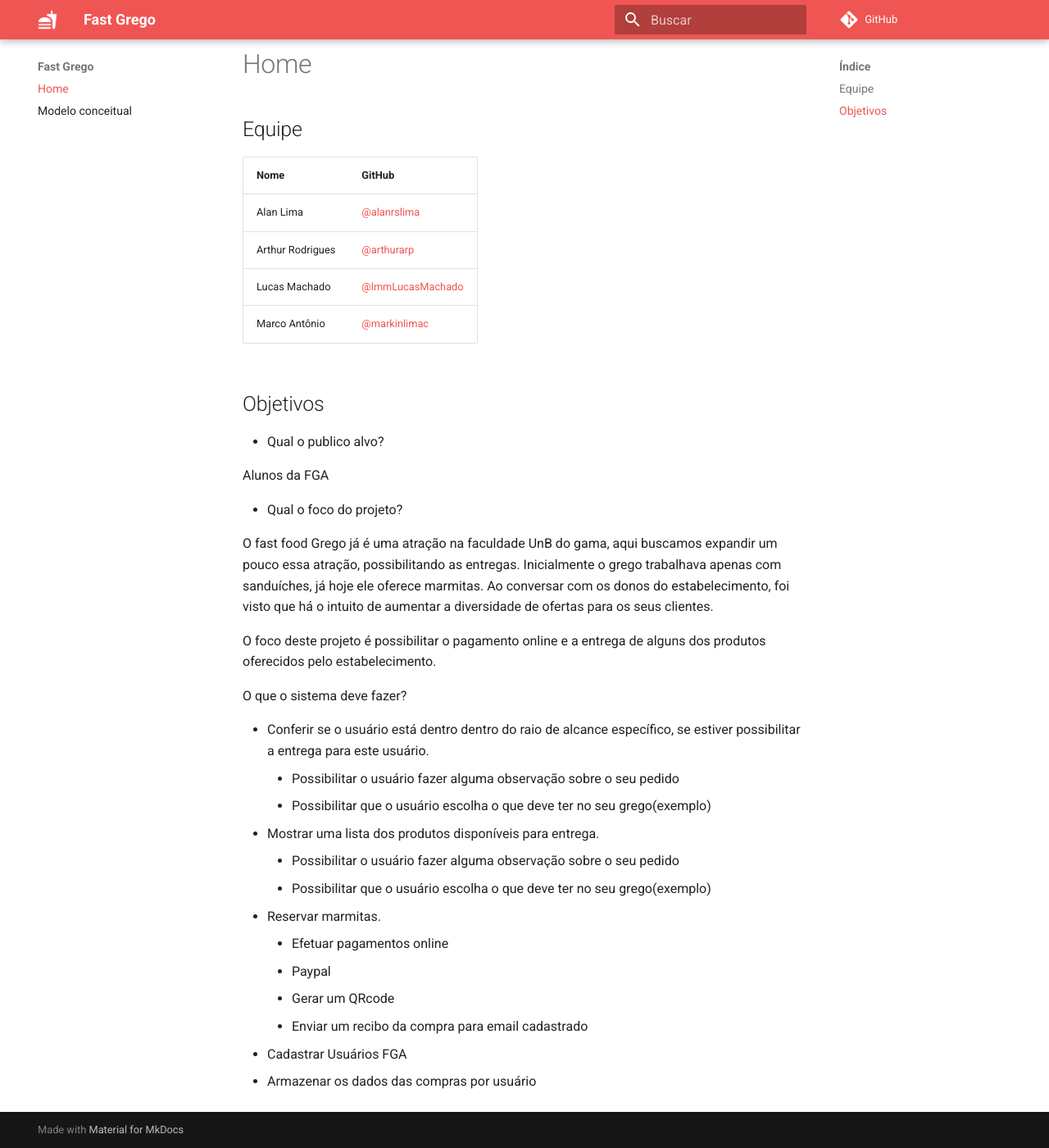
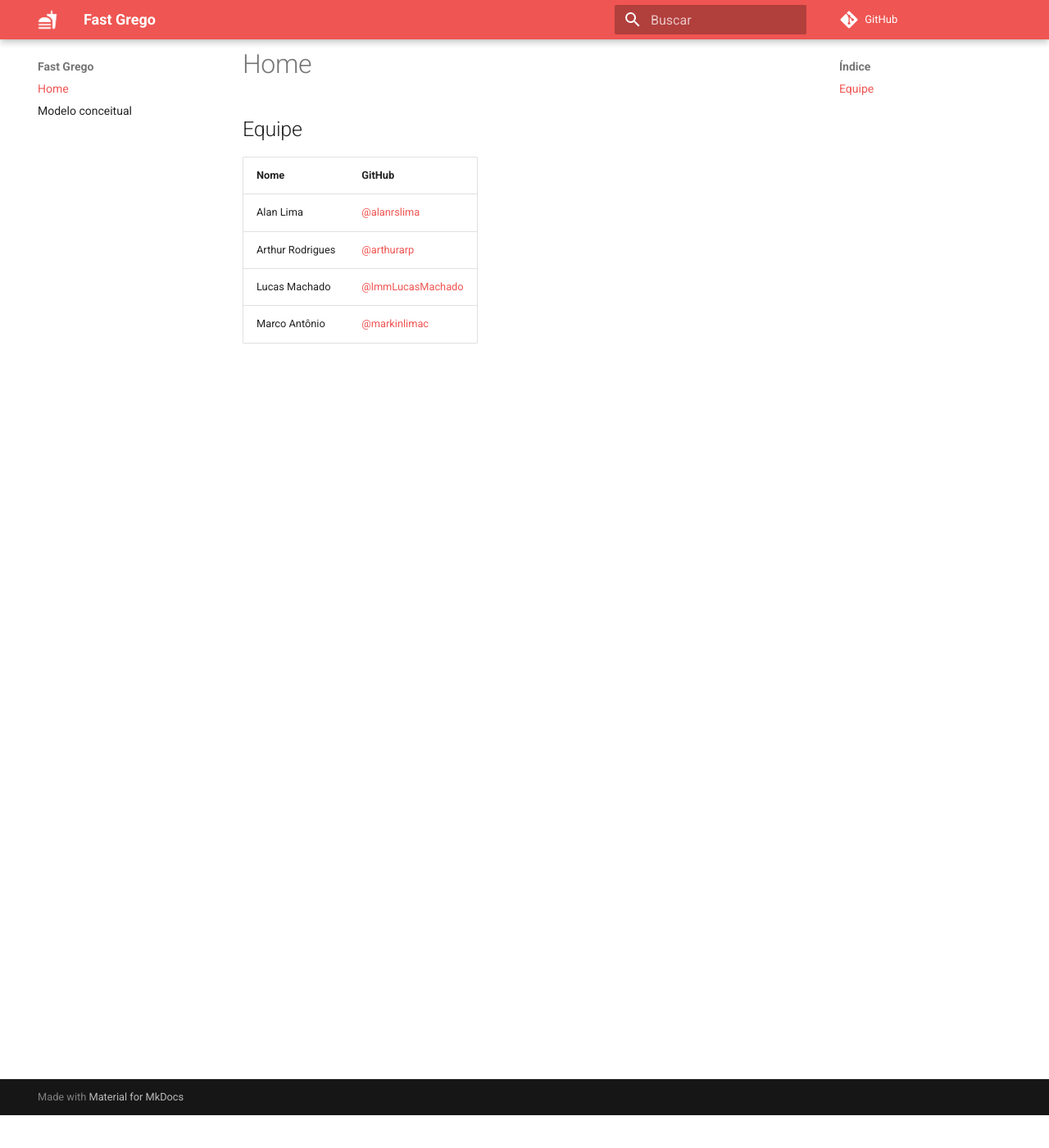
Before and after one commit to lmmLucasMachado/Doc, an MkDocs documentation site: the page built from docs/index.md, in a window 1280 px wide and 1400 px high, scrolled down 40 px. Shown: the whole window at 82% size. Built offline with MkDocs 1.6.1 and Material for MkDocs 9.7.7, drawn with Linux system fonts in a browser that asks for light colours.

```diff
--- a/docs/index.md
+++ b/docs/index.md
@@ -6,34 +6,3 @@
 | Arthur Rodrigues | [@arthurarp](https://github.com/arthurarp) |
 | Lucas Machado | [@lmmLucasMachado](https://github.com/lmmLucasMachado) |
 | Marco Antônio| [@markinlimac](https://github.com/markinlimac) |
-
-
-
-
-## Objetivos
-
- - Qual o publico alvo?
-
-Alunos da FGA
-
-- Qual o foco do projeto?
-
-O fast food Grego já é uma atração na faculdade UnB do gama, aqui buscamos expandir um pouco essa atração, possibilitando as entregas. Inicialmente o grego trabalhava apenas com sanduíches, já hoje ele oferece marmitas. Ao conversar com os donos do estabelecimento, foi visto que há o intuito de aumentar a diversidade de ofertas para os seus clientes.
-
-O foco deste projeto é possibilitar o pagamento online e a entrega de alguns dos produtos oferecidos pelo estabelecimento.
-
-O que o sistema deve fazer?
-
-- Conferir se o usuário está dentro dentro do raio de alcance específico, se estiver possibilitar a entrega para este usuário.
-    - Possibilitar o usuário fazer alguma observação sobre o seu pedido
-    - Possibilitar que o usuário escolha o que deve ter no seu grego(exemplo)
-- Mostrar uma lista dos produtos disponíveis para entrega.
-    - Possibilitar o usuário fazer alguma observação sobre o seu pedido
-    - Possibilitar que o usuário escolha o que deve ter no seu grego(exemplo)
-- Reservar marmitas.
-    - Efetuar pagamentos online
-    - Paypal
-    - Gerar um QRcode
-    - Enviar um recibo da compra para email cadastrado
-- Cadastrar Usuários FGA
-- Armazenar os dados das compras por usuário
```
Also changed, not shown: docs/modelo-conceitual/index.md (+27 -0 lines).
